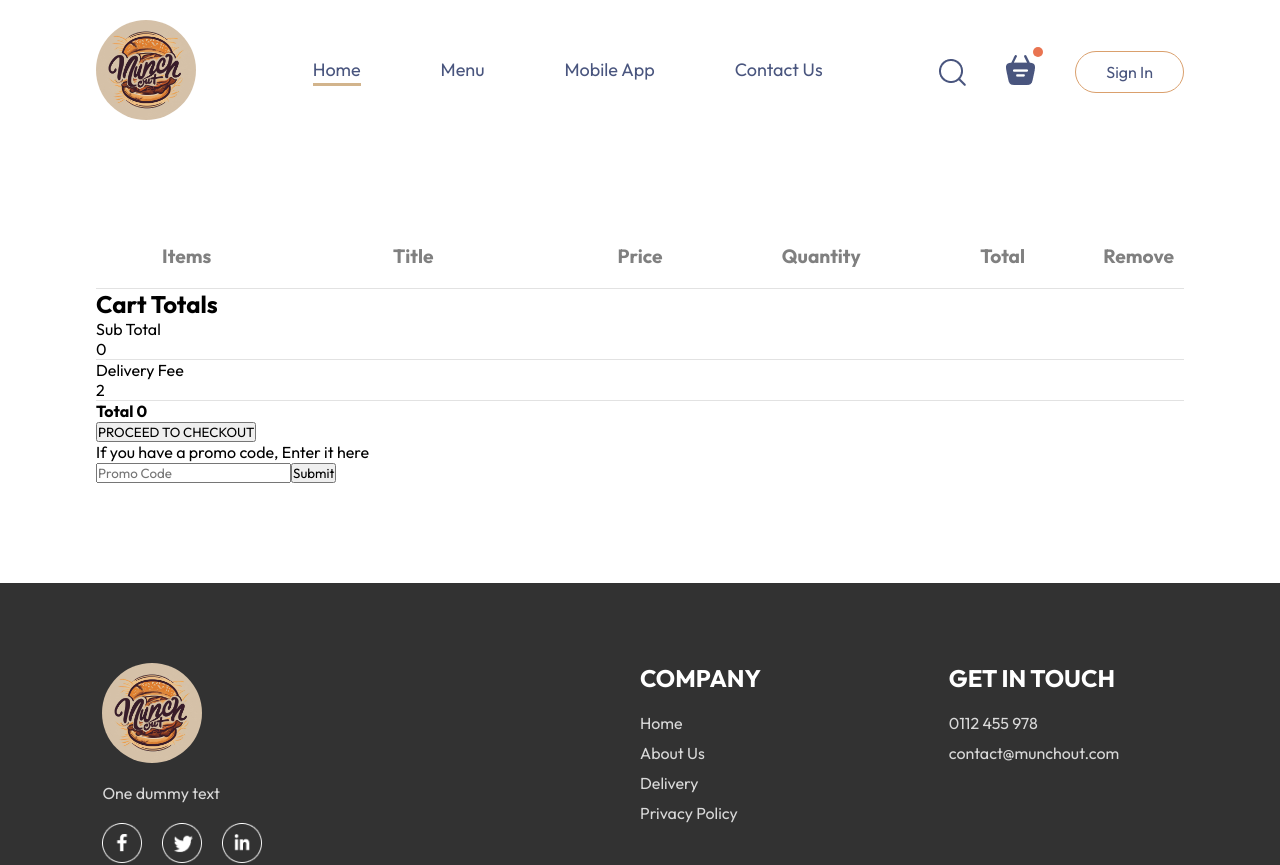
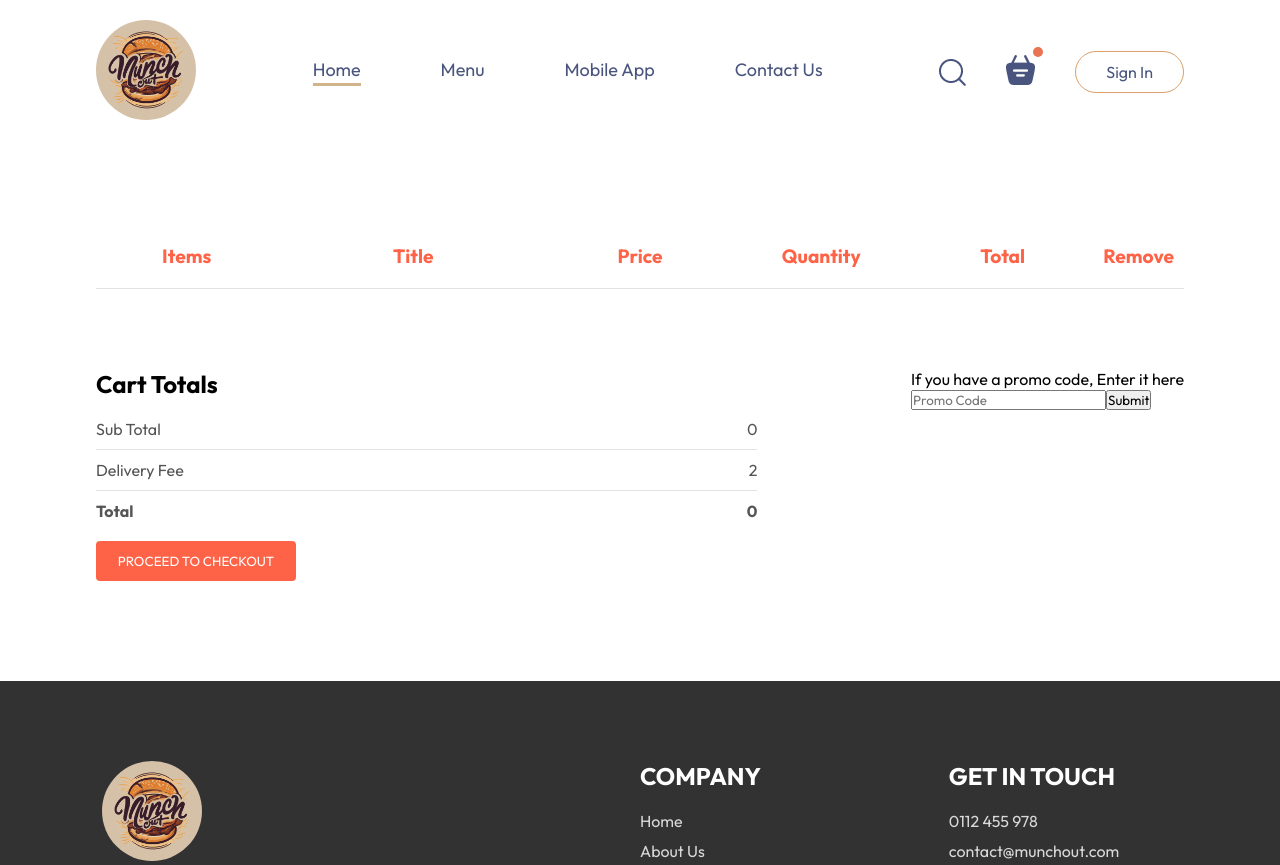
Before and after one commit to GeethakaSankalpa/Munch-Out, a React (Vite) app in the folder frontend/: page /cart in a window 1280 px wide. Shown: the top 865 px of the page. Built offline with nearby package versions, Linux system fonts and the light colour scheme.

Commit message:
Update cart styles

```diff
--- a/frontend/src/pages/Cart/Cart.css
+++ b/frontend/src/pages/Cart/Cart.css
@@ -7,7 +7,7 @@
     grid-template-columns: 1fr 1.5fr 1fr 1fr 1fr 0.5fr;
     align-items: center;
     text-align: center;
-    color: grey;
+    color: tomato;
     font-size: max(1vw, 12px);
 }
 
@@ -15,6 +15,7 @@
     margin: 10px 0px;
     color: black;
     align-content: center;
+    font-size:max(1vw, 15px); ;
 }
 
 .cart-items-item img{
@@ -28,7 +29,7 @@
     border: none;
 }
 
-.remove-cross{
+.cart-items-item .remove-cross{
     cursor: pointer;
     font-size: 20px;
 }
@@ -36,3 +37,37 @@
 .remove-cross:hover{
     color: red;
 }
+
+.cart-bottom{
+    margin-top: 80px;
+    display: flex;
+    justify-content: space-between;
+    gap: max(12vw, 20px);
+}
+
+.cart-total{
+    flex: 1;
+    display: flex;
+    flex-direction: column;
+    gap: 20px;
+}
+
+.cart-total-details{
+    display: flex;
+    justify-content: space-between;
+    color: #555;
+}
+
+.cart-total hr{
+    margin: 10px 0px;
+}
+
+.cart-total button{
+    border: none;
+    color: white;
+    background-color: tomato;
+    width: max(15vw, 200px);
+    padding: 12px 0px;
+    border-radius: 4px;
+    cursor: pointer;
+}
```
